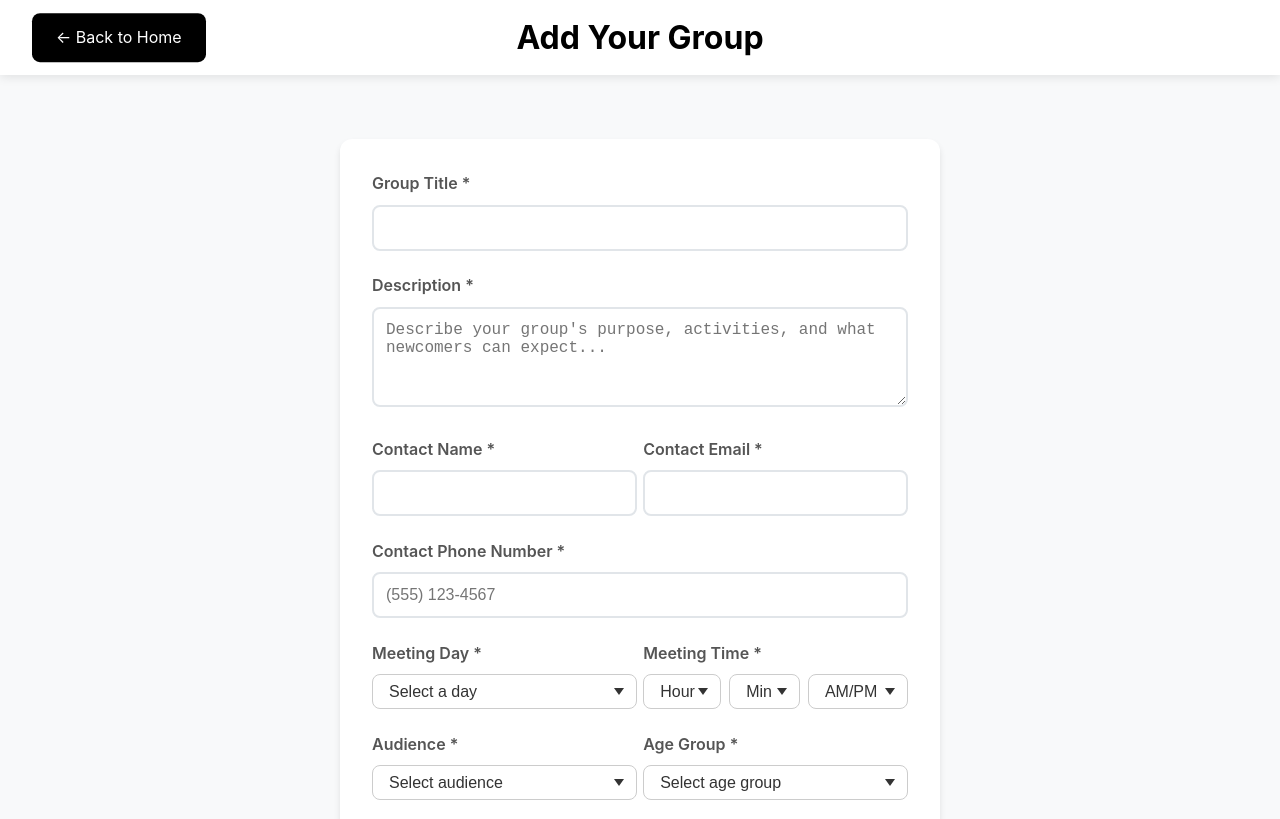
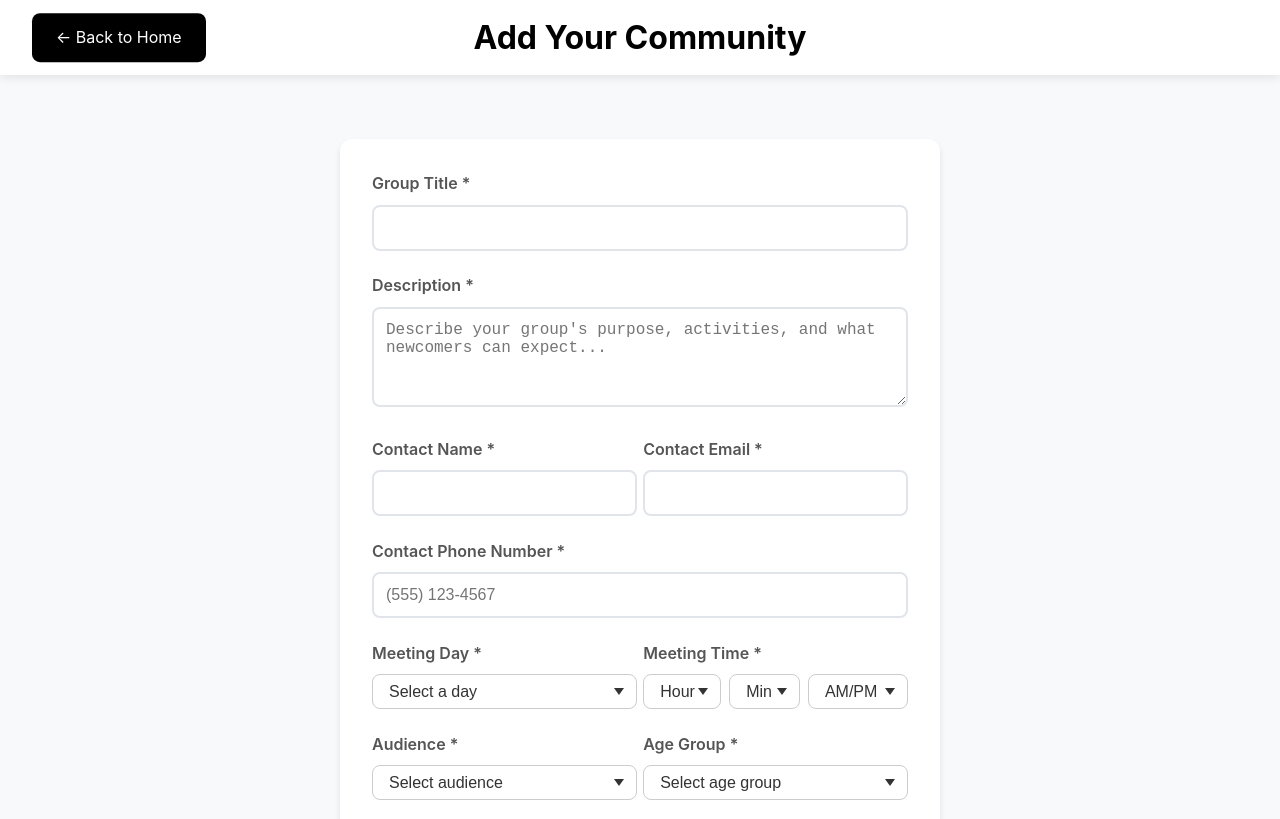
Before and after one commit to wantinglittle/lifegate, a plain HTML site: page add-group.html in a window 1280 px wide. Shown: the top 819 px of the page. Drawn offline with nearby package versions, Linux system fonts and the light colour scheme.

Commit message:
Add files via upload

```diff
--- a/add-group.html
+++ b/add-group.html
@@ -3,7 +3,7 @@
 <head>
     <meta charset="UTF-8">
     <meta name="viewport" content="width=device-width, initial-scale=1.0">
-    <title>Add Your Group - Church Groups Repository</title>
+    <title>Add Your Community</title>
     <link href="style.css" rel="stylesheet" type="text/css" />
     <script type="text/javascript" src="https://cdn.emailjs.com/dist/email.min.js"></script>
     <script src="https://cdn.jsdelivr.net/npm/@emailjs/browser@4/dist/email.min.js"></script>
@@ -127,7 +127,7 @@
         <div style="position: relative; text-align: center; width: 100%; display: flex; align-items: center; justify-content: center;">
             <a href="index.html" class="btn-secondary" style="position: absolute; left: 0; top: 50%; transform: translateY(-50%);">← Back to Home</a>
             <div style="flex: 1; text-align: center;">
-                <h1 style="margin: 0;">Add Your Group</h1>
+                <h1 style="margin: 0;">Add Your Community</h1>
 
             </div>
         </div>
```
